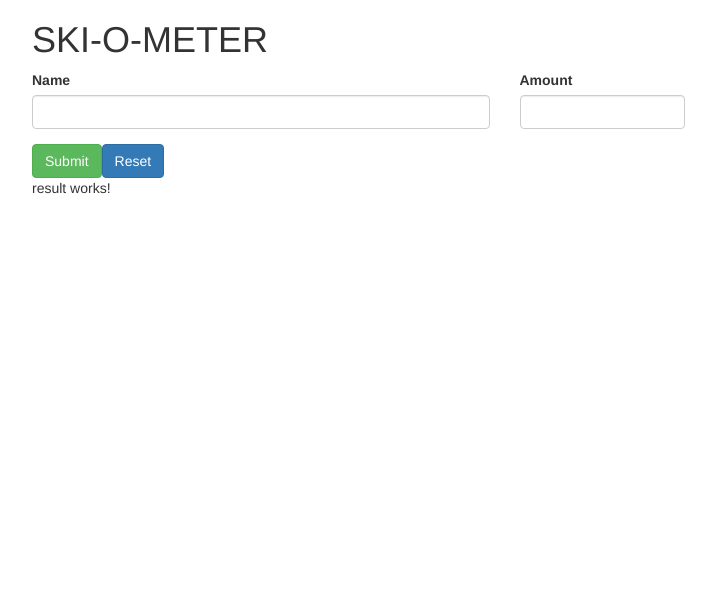
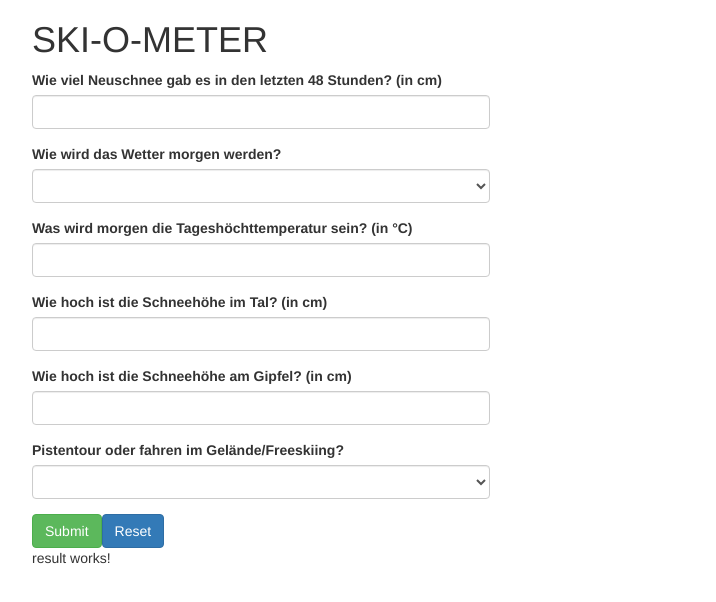
Before and after one commit to superernie77/ski-o-meter, an Angular app: page / in a window 1280 px wide. Shown: the top 602 px of the page, without its empty margins (38-754 px from the left). Built offline with nearby package versions, Linux system fonts and the light colour scheme.

Commit message:
Form expanded

```diff
--- a/src/app/questions/questions.component.html
+++ b/src/app/questions/questions.component.html
@@ -3,31 +3,86 @@
     <form (ngSubmit)="onSubmit(f)" #f="ngForm" >
       <div class="row">
         <div class="col-sm-5 form-group">
-          <label for="name">Name</label>
+          <label for="name">Wie viel Neuschnee gab es in den letzten 48 Stunden? (in cm)</label>
           <input
           type="text"
-          id="name"
+          id="schnee"
           class="form-control"
-          name="name"
+          name="schnee"
           ngModel
           required >
         </div>
-        <div class="col-sm-2 form-group">
-          <label for="amount">Amount</label>
+      </div>
+      <div class="row">
+        <div class="col-sm-5 form-group">
+          <label for="amount">Wie wird das Wetter morgen werden?</label>
+          <select
+            id="wetter"
+            class="form-control"
+            name="wetter"
+            ngModel
+            required>
+            <option *ngFor="let option of weatherOptions">{{option}}</option>
+          </select>
+        </div>
+      </div>
+      <div class="row">
+        <div class="col-sm-5 form-group">
+          <label for="amount">Was wird morgen die Tageshöchttemperatur sein? (in °C)</label>
           <input
           type="number"
-          id="amount"
+          id="temperatur"
           class="form-control"
-          name="amount"
+          name="temperatur"
           ngModel
           required
           pattern="^[1-9]+[0-9]*$">
         </div>
       </div>
       <div class="row">
+        <div class="col-sm-5 form-group">
+          <label for="amount">Wie hoch ist die Schneehöhe im Tal? (in cm)</label>
+          <input
+          type="number"
+          id="schnee_tal"
+          class="form-control"
+          name="schnee_tal"
+          ngModel
+          required
+          pattern="^[1-9]+[0-9]*$">
+        </div>
+      </div>
+      <div class="row">
+        <div class="col-sm-5 form-group">
+          <label for="amount">Wie hoch ist die Schneehöhe am Gipfel? (in cm)</label>
+          <input
+          type="number"
+          id="schnee_berg"
+          class="form-control"
+          name="schnee_berg"
+          ngModel
+          required
+          pattern="^[1-9]+[0-9]*$">
+        </div>
+      </div>
+      <div class="row">
+        <div class="col-sm-5 form-group">
+          <label for="amount">Pistentour oder fahren im Gelände/Freeskiing?</label>
+          <select
+          type="number"
+          id="tourenart"
+          class="form-control"
+          name="tourenart"
+          ngModel
+          required>
+          <option *ngFor="let option of typeOptions">{{option}}</option>
+         </select>
+        </div>
+      </div>
+      <div class="row">
           <div class="col-xs-12">
             <button class="btn btn-success" type="submit"  >Submit</button>
-            <button class="btn btn-primary" type="button" (click)="onClear()">Reset</button>
+            <button class="btn btn-primary" type="button" (click)="onClear(f)">Reset</button>
           </div>
         </div>
     </form>
--- a/src/app/questions/questions.component.ts
+++ b/src/app/questions/questions.component.ts
@@ -1,5 +1,5 @@
 import { Component, OnInit, ViewChild } from '@angular/core';
-import { NgForm } from '@angular/forms';
+import { NgForm, Validators } from '@angular/forms';
 
 @Component({
   selector: 'app-questions',
@@ -8,20 +8,28 @@ import { NgForm } from '@angular/forms';
 })
 export class QuestionsComponent implements OnInit {
 
-  //@ViewChild('f') slForm : NgForm;
+  weatherOptions = ["","Schönster Sonnenschein","Bedeckt und wolkig","Es soll regnen", "Es soll schneien"];
+
+  typeOptions = ["","Pistentour","fahren im Gelände"];
 
   constructor() { }
 
   ngOnInit(): void {
   }
 
-  onClear(){
+  onClear(f : NgForm){
     console.log("clear works");
-   // this.slForm.reset();
+    f.reset();
   }
 
   onSubmit(f : NgForm){
-    console.log("submit works");
+    const value = f.value;
+    console.log("Schnee: "+value.schnee);
+    console.log("Wetter: "+value.wetter);
+    console.log("Temperatur: "+value.temperatur);
+    console.log("Schnee im Tal: "+value.schnee_tal);
+    console.log("Schnee am Berg: "+value.schnee_berg);
+    console.log("Art der Tour am Berg: "+value.tourenart);
   }
 
 }
```
